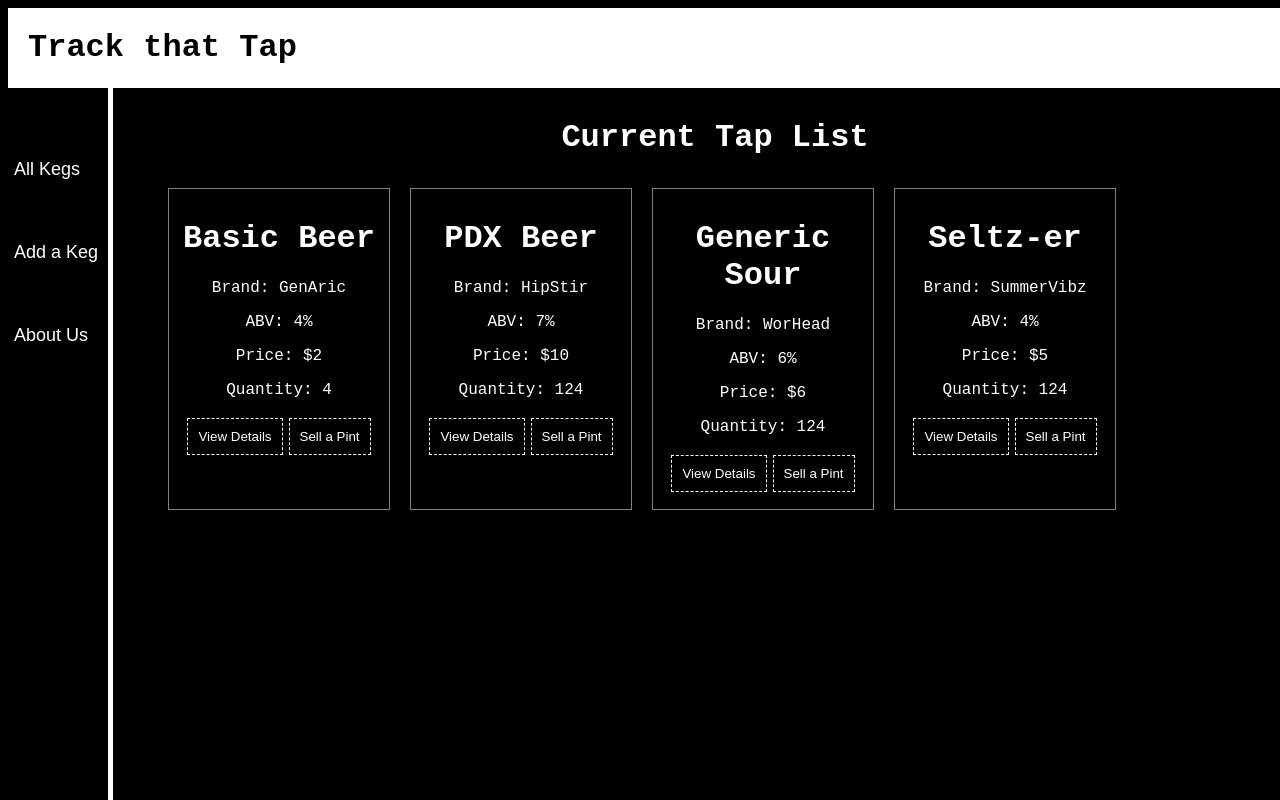
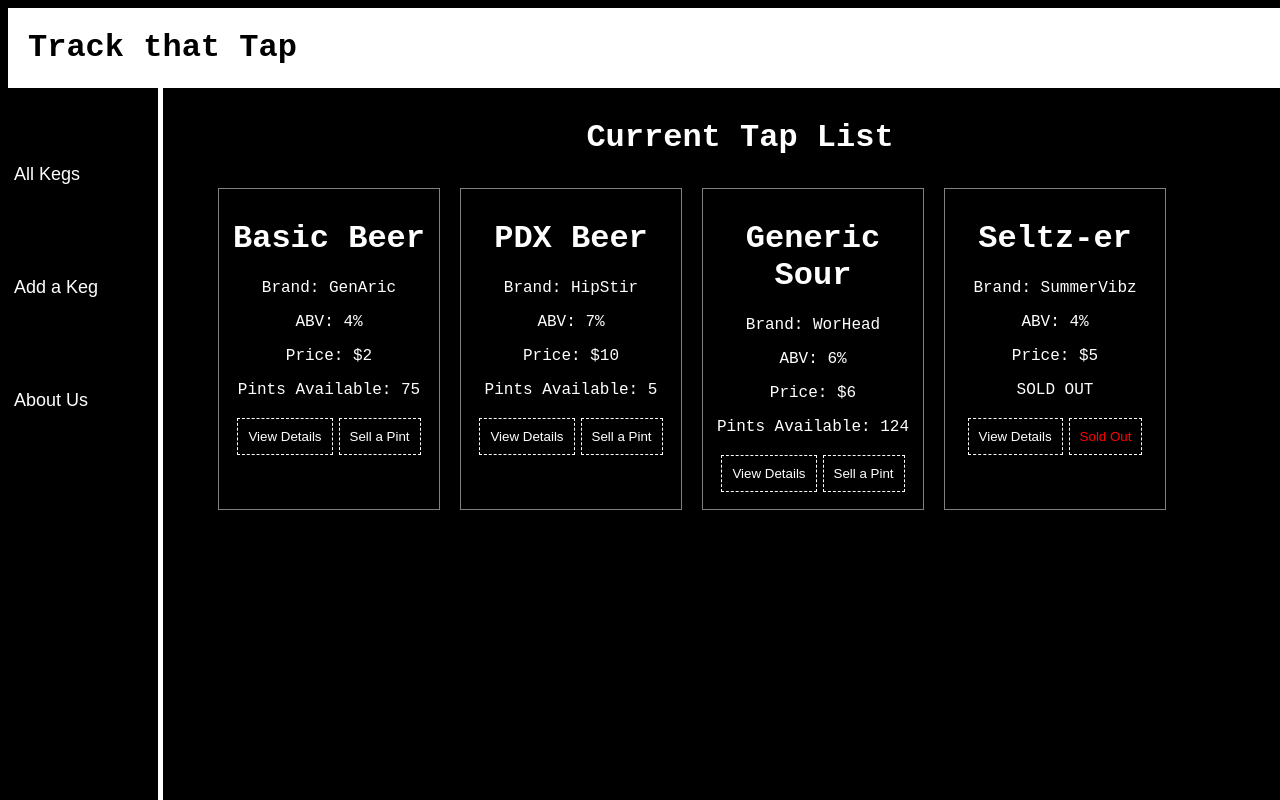
Before and after one commit to chynnalew/tap-room, a React (Create React App) app: page / in a window 1280 px wide. Built offline with nearby package versions, Linux system fonts and the light colour scheme.

Commit message:
update styling, add about us component

```diff
--- /dev/null
+++ b/src/components/AboutUs.js
@@ -0,0 +1,38 @@
+import React from 'react';
+import '../css/index.css';
+
+function AboutUs() {
+  const aboutUsStyle = {
+    width: '60%',
+    padding: '10px',
+    textAlign: 'center',
+    margin: 'auto'
+  }
+  const alignLeft = {
+    textAlign: 'left'
+  }
+  return (
+    <div style={aboutUsStyle}>
+      <h1>About Us</h1>
+      <p>
+        Are you tired of losing track of your taps?
+        <br/>
+        We can help!
+        <br/> <hr/> <br/>
+        Track your kegs and the pints left in them with these simple instructions:
+        <br /> <br />
+        <ul style={alignLeft}>
+          <li><strong>Got Kegs?</strong> View a list of all kegs on the main page, or by clicking "All Kegs" in the navigation bar.</li>
+          <li><strong>Need the Deets?</strong> Click the "View Details" button located on each keg's card to see more details about that keg.</li>
+          <li><strong>Got new stock?</strong> Click "Add a Keg" in the navigation bar to start tracking your new product!</li>
+          <li><strong>Sell some beer?</strong> Track how many pints are left in each keg with a simple click! Find your beer on the All Kegs page and click "Sell a Pint" to decrement the quantity of pints left in the keg by one. (This can also be done from any details page)</li>
+          <li><strong>Oops! Messed up?</strong> If you accidentally clicked the "Sell a Pint" button, don't fret! From that beer's details page, click the "Add a Pint" button to increment the pint count by one. All better!</li>
+          <li><strong>Big oops??</strong> If you messed up a keg's details, don't fret! From that beer's details page, click the "Update" button to edit the keg's information. All better!</li>
+          <li><strong>All done?</strong> If you're done with a keg for good, navigate to that keg's details page and click the "Delete Keg" button. POOF! All gone! (This can not be undone. Use with care)</li>
+        </ul>
+      </p>
+    </div>
+  )
+}
+
+export default AboutUs;
--- a/src/components/AddTap.js
+++ b/src/components/AddTap.js
@@ -1,6 +1,7 @@
+import PropTypes from 'prop-types';
 import React from 'react';
 import { v4 } from 'uuid';
-import PropTypes from 'prop-types';
+import '../css/index.css';
 
 function AddTap(props) {
 
@@ -45,40 +46,40 @@ function AddTap(props) {
             type="text"
             name="name"
             placeholder="Beverage Name" />
-          <br/>
+          <br />
           <input
             style={inputStyle}
             type="text"
             name="brand"
             placeholder="Beverage Brand" />
-          <br/>
+          <br />
           <input
             style={inputStyle}
             type="number"
             name="price"
             placeholder="Price per Pint"
             min="1" />
-          <br/>
+          <br />
           <input
             style={inputStyle}
             type="number"
             name="abv"
             placeholder="ABV%"
             min="1" />
-          <br/>
+          <br />
           <textarea
             style={inputStyle}
             name="description"
             placeholder="Description" />
-          <br/>
+          <br />
           <input
             style={inputStyle}
             type="number"
             name="quantity"
             placeholder="Current Pints Available (full Keg = 124 pints)"
             min="0" />
-          <br/>
-          <button style={buttonStyle} type="submit">Add Keg</button>
+          <br />
+          <button class='hover' style={buttonStyle} type="submit">Add Keg</button>
         </form>
       </div>
     </React.Fragment>
--- a/src/components/NavBar.js
+++ b/src/components/NavBar.js
@@ -6,7 +6,7 @@ function NavBar(props) {
 
   const navBarStyle = {
     height: '100%',
-    width: '100px',
+    width: '150px',
     position: 'fixed',
     marginTop: '80px',
     backgroundColor: 'black',
@@ -35,9 +35,9 @@ function NavBar(props) {
   return (
     <div style={navBarStyle}>
       <div style={buttonWrapStyle}>
-        <button style={buttonStyle} class='buttons' onClick={()=> props.onAllKegsClick()}>All Kegs</button>
-        <button style={buttonStyle} class='buttons' onClick={()=> props.onAddAKegClick()}>Add a Keg</button>
-        <button style={buttonStyle} class='buttons' onClick={()=> props.onAboutUsClick()}>About Us</button>
+        <button style={buttonStyle} class='buttons' onClick={() => props.onAllKegsClick()}>All Kegs</button>
+        <button style={buttonStyle} class='buttons' onClick={() => props.onAddAKegClick()}>Add a Keg</button>
+        <button style={buttonStyle} class='buttons' onClick={() => props.onAboutUsClick()}>About Us</button>
       </div>
     </div>
   )
--- a/src/components/Tap.js
+++ b/src/components/Tap.js
@@ -1,5 +1,6 @@
+import PropTypes from 'prop-types';
 import React from 'react';
-import PropTypes from 'prop-types';
+import '../css/index.css';
 
 function Tap(props) {
   const tapCardStyle = {
@@ -17,6 +18,13 @@ function Tap(props) {
     padding: '10px',
     margin: '3px'
   }
+  const soldOutButtonStyle = {
+    backgroundColor: 'black',
+    border: 'white 1px dashed',
+    color: 'red',
+    padding: '10px',
+    margin: '3px'
+  }
 
   if (props.quantity === 0) {
     return (
@@ -26,9 +34,9 @@ function Tap(props) {
           <p>Brand: {props.brand}</p>
           <p>ABV: {props.abv}%</p>
           <p>Price: ${props.price}</p>
-          <p>Quantity: {props.quantity}</p>
-          <button style={buttonStyle} onClick={()=> props.whenViewTapClicked(props.id)}>View Details</button>
-          <button style={buttonStyle}>Sold Out</button>
+          <p>SOLD OUT</p>
+          <button class='hover' style={buttonStyle} onClick={() => props.whenViewTapClicked(props.id)}>View Details</button>
+          <button style={soldOutButtonStyle}>Sold Out</button>
         </div>
       </React.Fragment>
     )
@@ -41,9 +49,9 @@ function Tap(props) {
         <p>Brand: {props.brand}</p>
         <p>ABV: {props.abv}%</p>
         <p>Price: ${props.price}</p>
-        <p>Quantity: {props.quantity}</p>
-        <button style={buttonStyle} onClick={()=> props.whenViewTapClicked(props.id)}>View Details</button>
-        <button style={buttonStyle} onClick={() => props.whenSellPintClicked(props.id)}>Sell a Pint</button>
+        <p>Pints Available: {props.quantity}</p>
+        <button class='hover' style={buttonStyle} onClick={() => props.whenViewTapClicked(props.id)}>View Details</button>
+        <button class='hover' style={buttonStyle} onClick={() => props.whenSellPintClicked(props.id)}>Sell a Pint</button>
       </div>
     </React.Fragment>
   )
--- a/src/components/TapControl.js
+++ b/src/components/TapControl.js
@@ -1,3 +1,4 @@
+import AboutUs from './AboutUs';
 import AddTap from './AddTap';
 import NavBar from './NavBar';
 import React from 'react';
@@ -22,7 +23,7 @@ class TapControl extends React.Component {
           price: 2,
           abv: 4,
           description: 'A run of the mill basic beer. It\'s probably warm and flat, but it\'s cheap!',
-          quantity: 4,
+          quantity: 75,
           id: "1tap"
         },
         {
@@ -31,7 +32,7 @@ class TapControl extends React.Component {
           price: 10,
           abv: 7,
           description: 'It smells like pine trees and tastes like them too',
-          quantity: 124,
+          quantity: 5,
           id: "hello"
         },
         {
@@ -49,7 +50,7 @@ class TapControl extends React.Component {
           price: 5,
           abv: 4,
           description: 'Did someone in the next room whisper the name of a fruit? That\'s what this tastes like. (It\'s literally just bubbly water.)',
-          quantity: 124,
+          quantity: 0,
           id: "1"
         }
       ]
@@ -158,9 +159,12 @@ class TapControl extends React.Component {
           onSellPintViewClick={this.handleSellPintViewClick}
           onAddPintClick={this.handleAddPintClick}/>
     }
+    if (this.state.aboutVisible) {
+      currentlyVisibleState = <AboutUs />
+    }
 
     const controlStyle = {
-      width: 'calc(100% - 150px)',
+      width: 'calc(100% - 200px)',
       marginTop: '90px',
       marginLeft: '100px',
       float: 'right',
--- a/src/components/TapDetails.js
+++ b/src/components/TapDetails.js
@@ -1,5 +1,6 @@
+import PropTypes from 'prop-types';
 import React from 'react';
-import PropTypes from 'prop-types';
+import '../css/index.css';
 
 function TapDetails(props) {
 
@@ -19,6 +20,13 @@ function TapDetails(props) {
   const bold = {
     fontWeight: 'bold'
   }
+  const soldOutButtonStyle = {
+    backgroundColor: 'black',
+    border: 'white 1px dashed',
+    color: 'red',
+    padding: '10px',
+    margin: '3px'
+  }
 
   if (props.tap.quantity === 0) {
     return (
@@ -30,10 +38,10 @@ function TapDetails(props) {
           <p style={bold}>ABV: {props.tap.abv}%</p>
           <p style={bold}>Price: ${props.tap.price}</p>
           <p>Pints Available: SOLD OUT</p>
-          <button style={buttonStyle}>Update</button>
-          <button style={buttonStyle}>Sold Out</button>
-          <button style={buttonStyle} onClick={() => props.onAddPintClick(props.tap.id)}>Add a Pint</button>
-          <button style={buttonStyle}>Delete Keg</button>
+          <button class='hover' style={buttonStyle}>Update</button>
+          <button style={soldOutButtonStyle}>Sold Out</button>
+          <button class='hover' style={buttonStyle} onClick={() => props.onAddPintClick(props.tap.id)}>Add a Pint</button> <br/><br/>
+          <button class='hover' style={buttonStyle}>Delete Keg</button>
         </div>
       </React.Fragment>
     )
@@ -48,10 +56,10 @@ function TapDetails(props) {
         <p style={bold}>ABV: {props.tap.abv}%</p>
         <p style={bold}>Price: ${props.tap.price}</p>
         <p>Pints Available: {props.tap.quantity}</p>
-        <button style={buttonStyle}>Update</button>
-        <button style={buttonStyle} onClick={()=>props.onSellPintViewClick(props.tap.id)}>Sell a Pint</button>
-        <button style={buttonStyle} onClick={()=>props.onAddPintClick(props.tap.id)}>Add a Pint</button>
-        <button style={buttonStyle}>Delete Keg</button>
+        <button class='hover' style={buttonStyle}>Update</button>
+        <button class='hover' style={buttonStyle} onClick={() => props.onSellPintViewClick(props.tap.id)}>Sell a Pint</button>
+        <button class='hover' style={buttonStyle} onClick={() => props.onAddPintClick(props.tap.id)}>Add a Pint</button> <br/><br/>
+        <button class='hover' style={buttonStyle}>Delete Keg</button>
       </div>
     </React.Fragment>
   )
--- a/src/css/index.css
+++ b/src/css/index.css
@@ -6,7 +6,16 @@ body {
 
 .buttons:hover {
   font-weight: bold;
-  color: green;
   text-decoration: none;
   text-shadow: 0px 0px 5px orangered;
 }
+
+.hover:hover {
+  font-weight: bold;
+  text-decoration: none;
+  text-shadow: 0px 0px 5px orangered;
+}
+
+li {
+  margin: 20px;
+}
```
